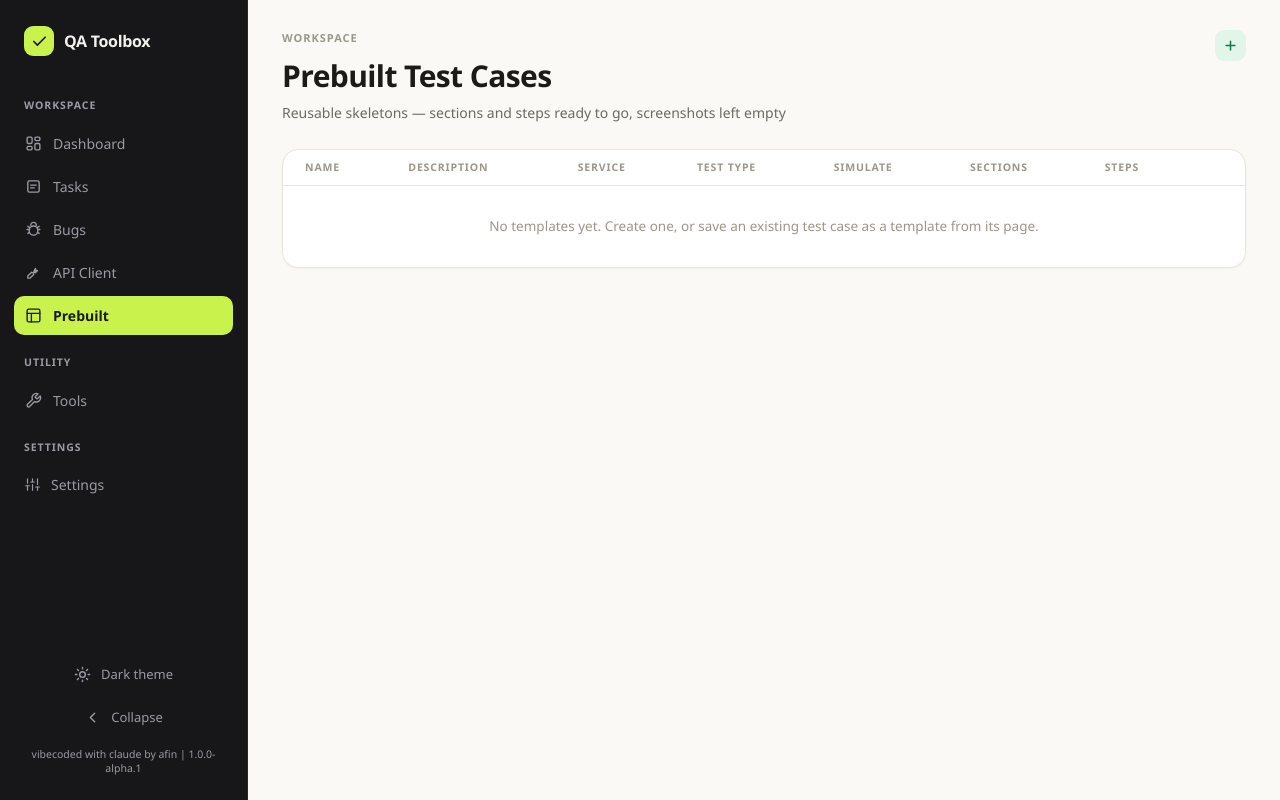
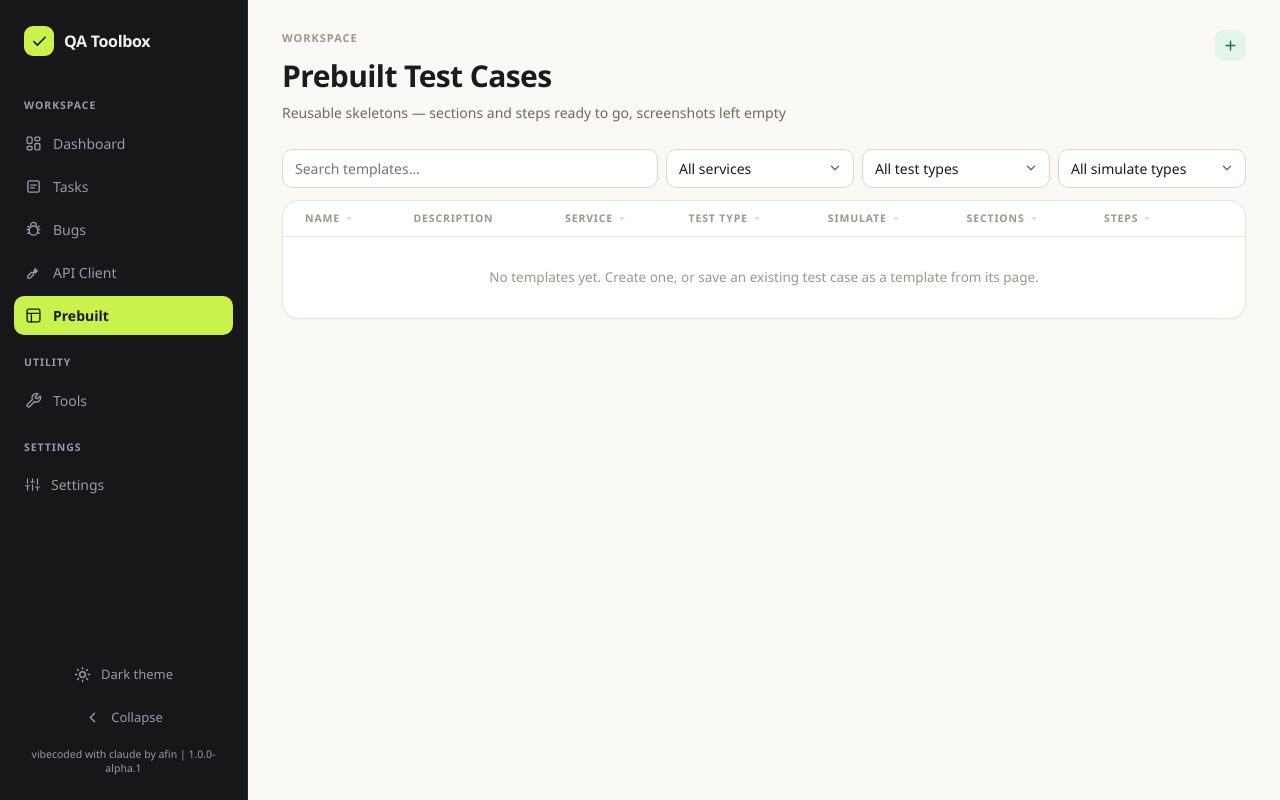
Before and after one commit to afinur12/afin_qa_tools, a FastAPI app: page /prebuilt in a window 1280 px wide. Run offline with FastAPI, Linux system fonts and the light colour scheme.

Commit message:
Add search/filter/sort to Prebuilt list and a Preview Steps tab to its detail page
Prebuilt list now has a search box plus Service/Test Type/Simulate filters
and click-to-sort columns (Name, Service, Test Type, Simulate, Sections,
Steps), reusing the existing data-sortable-table utility and a new small
generic data-filterable-table JS helper. Prebuilt detail gains an Edit /
Preview Steps tab bar mirroring the test case execute page's tab pattern,
with Preview Steps listing each section's steps read-only (text, Expected,
Actual).

Co-Authored-By: Claude Sonnet 5 <noreply@anthropic.com>

```diff
--- a/app/static/js/app.js
+++ b/app/static/js/app.js
@@ -1191,6 +1191,41 @@ document.addEventListener("click", (event) => {
   rows.forEach((row) => tbody.appendChild(row));
 });
 
+// ── Search + filter tables ────────────────────────────────────────────────
+// A `[data-filterable-table]` wrapper holds a `[data-table-search]` input,
+// zero or more `[data-table-filter="<key>"]` selects, and a table whose rows
+// carry `data-filter-search` (lowercased text to match against) and
+// `data-filter-<key>` per filterable column. A row shows only while it
+// matches the search text and every active filter; an optional
+// `[data-filter-empty]` row shows only once none do.
+function applyTableFilter(wrapper) {
+  const search = (wrapper.querySelector("[data-table-search]")?.value || "").trim().toLowerCase();
+  const filters = Array.from(wrapper.querySelectorAll("[data-table-filter]"))
+    .filter((select) => select.value)
+    .map((select) => [select.dataset.tableFilter, select.value]);
+  const rows = Array.from(wrapper.querySelectorAll("tbody tr[data-filter-search]"));
+  let visible = 0;
+  rows.forEach((row) => {
+    const matchesSearch = !search || row.getAttribute("data-filter-search").includes(search);
+    const matchesFilters = filters.every(([key, value]) => row.getAttribute(`data-filter-${key}`) === value);
+    const show = matchesSearch && matchesFilters;
+    row.hidden = !show;
+    if (show) visible += 1;
+  });
+  const empty = wrapper.querySelector("[data-filter-empty]");
+  if (empty) empty.hidden = visible > 0;
+}
+
+document.querySelectorAll("[data-filterable-table]").forEach((wrapper) => applyTableFilter(wrapper));
+
+document.addEventListener("input", (event) => {
+  if (event.target.matches("[data-table-search]")) applyTableFilter(event.target.closest("[data-filterable-table]"));
+});
+
+document.addEventListener("change", (event) => {
+  if (event.target.matches("[data-table-filter]")) applyTableFilter(event.target.closest("[data-filterable-table]"));
+});
+
 // ── Currency-formatted cost/balance fields ───────────────────────────────
 // Planned/Actual Cost and Balance Before/After/Usage are free-text fields,
 // but typing "1000000" should read back as "Rp 1.000.000". Formatting only
--- a/app/templates/prebuilt/list.html
+++ b/app/templates/prebuilt/list.html
@@ -54,13 +54,56 @@
   </div>
 {% endcall %}
 
-<div class="card flush">
+<div data-filterable-table>
+  <div class="row" style="gap:8px; margin-bottom:12px; flex-wrap:wrap;">
+    <div class="field" style="flex:2; min-width:220px; margin-bottom:0;">
+      <input type="text" placeholder="Search templates…" data-table-search>
+    </div>
+    <div class="field" style="flex:1; min-width:160px; margin-bottom:0;">
+      <select data-table-filter="service">
+        <option value="">All services</option>
+        {% for s in prebuilts | map(attribute='service') | select | unique(attribute='name') | sort(attribute='name') %}
+        <option value="{{ s.name }}">{{ s.name }}</option>
+        {% endfor %}
+      </select>
+    </div>
+    <div class="field" style="flex:1; min-width:160px; margin-bottom:0;">
+      <select data-table-filter="test-type">
+        <option value="">All test types</option>
+        {% for t in prebuilts | map(attribute='test_type_ref') | select | unique(attribute='name') | sort(attribute='name') %}
+        <option value="{{ t.name }}">{{ t.name }}</option>
+        {% endfor %}
+      </select>
+    </div>
+    <div class="field" style="flex:1; min-width:160px; margin-bottom:0;">
+      <select data-table-filter="simulate">
+        <option value="">All simulate types</option>
+        {% for sim in prebuilts | map(attribute='simulate_ref') | select | unique(attribute='name') | sort(attribute='name') %}
+        <option value="{{ sim.name }}">{{ sim.name }}</option>
+        {% endfor %}
+      </select>
+    </div>
+  </div>
+
+  <div class="card flush">
   <div class="table-scroll">
-  <table>
-    <thead><tr><th>Name</th><th>Description</th><th>Service</th><th>Test Type</th><th>Simulate</th><th>Sections</th><th>Steps</th><th></th></tr></thead>
+  <table data-sortable-table>
+    <thead><tr>
+      <th data-sort-key="name">Name</th><th>Description</th><th data-sort-key="service">Service</th>
+      <th data-sort-key="test-type">Test Type</th><th data-sort-key="simulate">Simulate</th>
+      <th data-sort-key="sections">Sections</th><th data-sort-key="steps">Steps</th><th></th>
+    </tr></thead>
     <tbody>
       {% for prebuilt in prebuilts %}
-      <tr>
+      <tr data-filter-search="{{ (prebuilt.name ~ ' ' ~ (prebuilt.description or '')) | lower }}"
+          data-filter-service="{{ prebuilt.service.name if prebuilt.service else '' }}"
+          data-filter-test-type="{{ prebuilt.test_type_ref.name if prebuilt.test_type_ref else '' }}"
+          data-filter-simulate="{{ prebuilt.simulate_ref.name if prebuilt.simulate_ref else '' }}"
+          data-sort-name="{{ prebuilt.name | lower }}"
+          data-sort-service="{{ (prebuilt.service.name if prebuilt.service else '') | lower }}"
+          data-sort-test-type="{{ (prebuilt.test_type_ref.name if prebuilt.test_type_ref else '') | lower }}"
+          data-sort-simulate="{{ (prebuilt.simulate_ref.name if prebuilt.simulate_ref else '') | lower }}"
+          data-sort-sections="{{ prebuilt.sections | length }}" data-sort-steps="{{ prebuilt.step_count }}">
         <td><a href="/prebuilt/{{ prebuilt.id }}" style="color:var(--ink); font-weight:500;">{{ prebuilt.name }}</a></td>
         <td class="muted">{{ prebuilt.description or '' }}</td>
         <td>{% if prebuilt.service %}<span class="badge">{{ prebuilt.service.name }}</span>{% endif %}</td>
@@ -121,8 +164,12 @@
       {% else %}
       <tr><td colspan="8" class="empty">No templates yet. Create one, or save an existing test case as a template from its page.</td></tr>
       {% endfor %}
+      {% if prebuilts %}
+      <tr data-filter-empty hidden><td colspan="8" class="empty">No templates match your search.</td></tr>
+      {% endif %}
     </tbody>
   </table>
   </div>
+  </div>
 </div>
 {% endblock %}
```
Also changed, not shown: app/templates/prebuilt/detail.html (+39 -0 lines), tests/test_prebuilt.py (+32 -0 lines).
